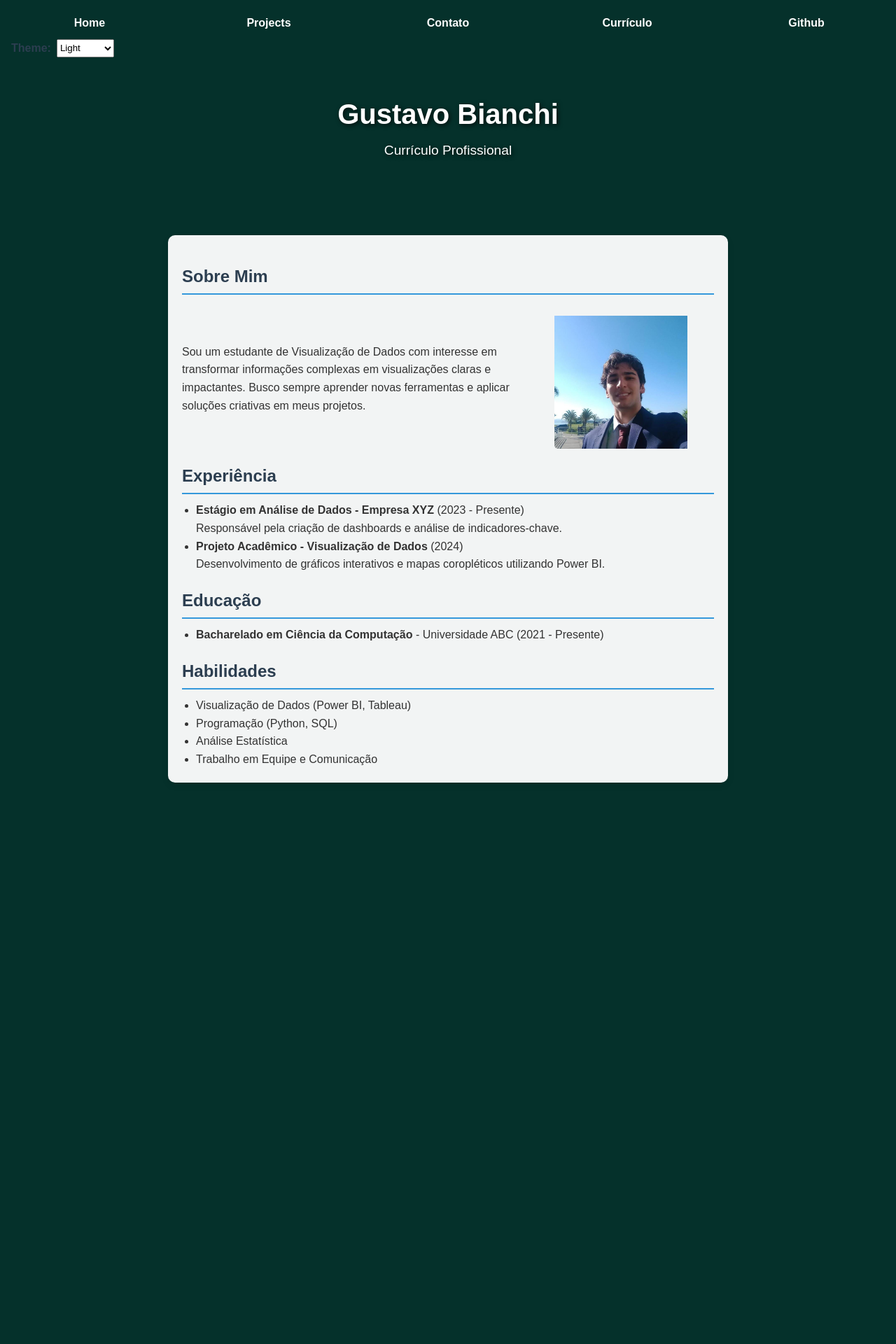
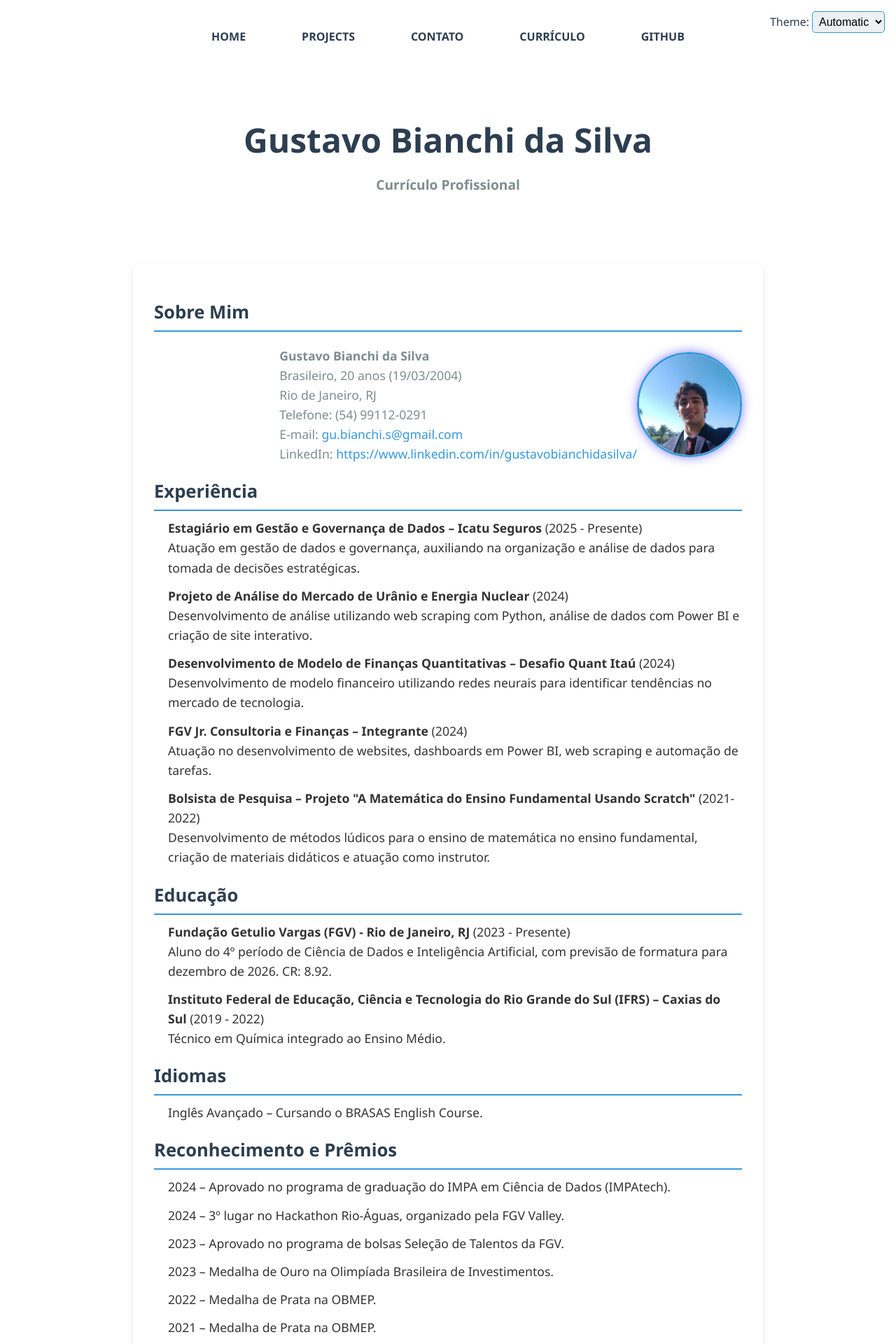
Before and after one commit to Gustyper/Portifolio_dataVis, a SvelteKit app: page /cv in a window 1280 px wide. Shown: the top 1920 px of the page at 70% size. Before the commit the page ends 1148 px from the top, so only its background shows below. Built offline with nearby package versions, Linux system fonts and the light colour scheme.

Commit message:
Finalizando e ajustando site

```diff
--- a/src/routes/contato/+page.svelte
+++ b/src/routes/contato/+page.svelte
@@ -3,6 +3,7 @@
 </svelte:head>
 
 <div class="form-container">
+        <h2>Entre em Contato</h2>
         <form action="#" method="post">
             <label for="email">Email:</label>
             <input type="email" id="email" name="email" required>
--- a/src/routes/cv/+page.svelte
+++ b/src/routes/cv/+page.svelte
@@ -1,10 +1,9 @@
 <svelte:head>
   <title>Currículo</title>
 </svelte:head>
-
 <div class="titulo-apresentacao">
         <div class="text-container">
-            <h1>Gustavo Bianchi</h1>
+            <h1>Gustavo Bianchi da Silva</h1>
             <p>Currículo Profissional</p>
         </div>
     </div>
@@ -13,35 +12,95 @@
         <section>
             <h2>Sobre Mim</h2>
             <div class="comfoto">
-                <p>Sou um estudante de Visualização de Dados com interesse em transformar informações complexas em visualizações claras e impactantes. Busco sempre aprender novas ferramentas e aplicar soluções criativas em meus projetos.</p>
-                <img src="images/perfil.jpg">
+                <p><strong>Gustavo Bianchi da Silva</strong><br>
+                Brasileiro, 20 anos (19/03/2004)<br>
+                Rio de Janeiro, RJ<br>
+                Telefone: (54) 99112-0291<br>
+                E-mail: <a href="mailto:gu.bianchi.s@gmail.com">gu.bianchi.s@gmail.com</a><br>
+                LinkedIn: <a href="https://www.linkedin.com/in/gustavobianchidasilva/" target="_blank">https://www.linkedin.com/in/gustavobianchidasilva/</a></p>
+                <img src="images/perfil.jpg" alt="Foto de Gustavo Bianchi">
             </div>
         </section>
 
         <section>
             <h2>Experiência</h2>
             <ul>
-                <li><strong>Estágio em Análise de Dados - Empresa XYZ</strong> (2023 - Presente)
-                    <br>Responsável pela criação de dashboards e análise de indicadores-chave.</li>
-                <li><strong>Projeto Acadêmico - Visualização de Dados</strong> (2024)
-                    <br>Desenvolvimento de gráficos interativos e mapas coropléticos utilizando Power BI.</li>
+                <li><strong>Estagiário em Gestão e Governança de Dados – Icatu Seguros</strong> (2025 - Presente)
+                    <br>Atuação em gestão de dados e governança, auxiliando na organização e análise de dados para tomada de decisões estratégicas.</li>
+                <li><strong>Projeto de Análise do Mercado de Urânio e Energia Nuclear</strong> (2024)
+                    <br>Desenvolvimento de análise utilizando web scraping com Python, análise de dados com Power BI e criação de site interativo.</li>
+                <li><strong>Desenvolvimento de Modelo de Finanças Quantitativas – Desafio Quant Itaú</strong> (2024)
+                    <br>Desenvolvimento de modelo financeiro utilizando redes neurais para identificar tendências no mercado de tecnologia.</li>
+                <li><strong>FGV Jr. Consultoria e Finanças – Integrante</strong> (2024)
+                    <br>Atuação no desenvolvimento de websites, dashboards em Power BI, web scraping e automação de tarefas.</li>
+                <li><strong>Bolsista de Pesquisa – Projeto "A Matemática do Ensino Fundamental Usando Scratch"</strong> (2021-2022)
+                    <br>Desenvolvimento de métodos lúdicos para o ensino de matemática no ensino fundamental, criação de materiais didáticos e atuação como instrutor.</li>
             </ul>
         </section>
 
         <section>
             <h2>Educação</h2>
             <ul>
-                <li><strong>Bacharelado em Ciência da Computação</strong> - Universidade ABC (2021 - Presente)</li>
+                <li><strong>Fundação Getulio Vargas (FGV) - Rio de Janeiro, RJ</strong> (2023 - Presente)
+                    <br>Aluno do 4º período de Ciência de Dados e Inteligência Artificial, com previsão de formatura para dezembro de 2026. CR: 8.92.</li>
+                <li><strong>Instituto Federal de Educação, Ciência e Tecnologia do Rio Grande do Sul (IFRS) – Caxias do Sul</strong> (2019 - 2022)
+                    <br>Técnico em Química integrado ao Ensino Médio.</li>
             </ul>
         </section>
 
         <section>
-            <h2>Habilidades</h2>
+            <h2>Idiomas</h2>
             <ul>
-                <li>Visualização de Dados (Power BI, Tableau)</li>
-                <li>Programação (Python, SQL)</li>
-                <li>Análise Estatística</li>
-                <li>Trabalho em Equipe e Comunicação</li>
+                <li>Inglês Avançado – Cursando o BRASAS English Course.</li>
+            </ul>
+        </section>
+
+        <section>
+            <h2>Reconhecimento e Prêmios</h2>
+            <ul>
+                <li>2024 – Aprovado no programa de graduação do IMPA em Ciência de Dados (IMPAtech).</li>
+                <li>2024 – 3º lugar no Hackathon Rio-Águas, organizado pela FGV Valley.</li>
+                <li>2023 – Aprovado no programa de bolsas Seleção de Talentos da FGV.</li>
+                <li>2023 – Medalha de Ouro na Olimpíada Brasileira de Investimentos.</li>
+                <li>2022 – Medalha de Prata na OBMEP.</li>
+                <li>2021 – Medalha de Prata na OBMEP.</li>
+                <li>2021 – Menção Honrosa na Olimpíada Nacional de Ciências (ONC).</li>
+                <li>2019 – Menção Honrosa na OBMEP.</li>
+            </ul>
+        </section>
+
+        <section>
+            <h2>Atividades Extracurriculares</h2>
+            <ul>
+                <li>02/2025 - Presente - Grupo de estudos sobre amazônia legal com aplicação de modelos de machine learning em textos.</li>
+                <li>03/2023 – 01/2025 – Membro da Altair, entidade estudantil da FGV de desenvolvimento de jogos.</li>
+                <li>06/2024 – 12/2024 – Projeto sobre o mercado de urânio e sua relação com energia nuclear.</li>
+                <li>06/2024 – 11/2024 – Desenvolvimento de modelo de finanças quantitativas para o Desafio Quant Itaú.</li>
+                <li>01/2024 – 07/2024 – Integrante da FGV Jr. Consultoria e Finanças, área de Digital Development.</li>
+                <li>07/2021 – 12/2022 – Bolsista de Pesquisa no projeto "A Matemática do Ensino Fundamental Usando Scratch".</li>
+            </ul>
+        </section>
+
+        <section>
+            <h2>Formação Complementar</h2>
+            <ul>
+                <li>Set/2024 – Estratégias Quantitativas – Curso de finanças quantitativas na Udemy (Banco Itaú).</li>
+                <li>Nov/2022 – Québec Java Digital – Bootcamp de Java, focado em programação orientada a objetos.</li>
+                <li>Abr/2022 – Introduction to Quantum Computing – Curso sobre computação quântica, realizado pela QubitXQubit e IBM.</li>
+                <li>Set/2021 – Desenvolvimento Java – Curso de programação em Java pelo projeto “+PraTI”.</li>
+                <li>Jun/2021 – Introdução à Programação – Curso de lógica de programação e HTML/CSS.</li>
+                <li>Jun/2021 – Marketing Digital: O Segredo para o Verdadeiro Engajamento – Curso do SEBRAE RS.</li>
+                <li>Mai/2021 – Gestão de Finanças Empresariais – Curso da Rede Fecomércio-RS.</li>
+                <li>Nov/2020 – Unreal Engine C++ Developer – Curso de desenvolvimento de jogos em C++ (Udemy).</li>
+                <li>Dez/2017 – Lógica de Programação: Deixando Seus Programas Espertos – Curso do IFRS.</li>
+            </ul>
+        </section>
+
+        <section>
+            <h2>Trabalho Voluntário</h2>
+            <ul>
+                <li>FGV+ – Participação em ação de limpeza da praia de Ipanema.</li>
+                <li>Auxiliar de Saúde, Transporte e Conectividade - G20 Brasil 2024 – Organização do credenciamento de motoristas e apoio na recepção de diplomatas.</li>
             </ul>
         </section>
     </div>
--- a/static/style.css
+++ b/static/style.css
@@ -1,3 +1,4 @@
+/* Resetando os estilos */
 * {
     margin: 0;
     padding: 0;
@@ -5,27 +6,121 @@
 }
 
 html {
-    color-scheme: dark light;
+    font-size: 16px;
+}
+
+/* Estilo para o tema Light */
+:root[color-scheme="light"] {
+    background-color: #f4f4f4;
+    color: #333;
+}
+
+:root[color-scheme="light"] .container {
+    background-color: white;
+    color: #333;
+}
+
+:root[color-scheme="light"] h2 {
+    color: #2c3e50;
+}
+
+:root[color-scheme="light"] a {
+    color: #3498db;
+}
+
+:root[color-scheme="light"] a:hover {
+    color: #2c3e50;
+}
+
+/* Estilo para o tema Dark */
+:root[color-scheme="dark"] {
+    background-color: #0d1117;
+    color: #e5e5e5;
+}
+
+:root[color-scheme="dark"] .container {
+    background-color: #1f1f1f;
+    color: #e5e5e5;
+}
+
+:root[color-scheme="dark"] h2 {
+    color: #3498db;
+}
+
+:root[color-scheme="dark"] a {
+    color: #00ff96;
+}
+
+:root[color-scheme="dark"] a:hover {
+    color: #2c3e50;
 }
 
 body {
-    font-family: Arial, sans-serif;
-    color: #333;
+    font-family: 'Segoe UI', Tahoma, Geneva, Verdana, sans-serif;
     line-height: 1.6;
-    background-color: #05312b;
     background-size: cover;
     background-position: center;
-    background-repeat: no-repeat;
     background-attachment: fixed;
 }
 
+body {
+    font-family: 'Segoe UI', Tahoma, Geneva, Verdana, sans-serif;
+    line-height: 1.6;
+    background-size: cover;
+    background-position: center;
+    background-attachment: fixed;
+}
+
+/* Definir o fundo com o GIF */
+.background {
+    position: absolute;
+    top: 0;
+    left: 0;
+    width: 100%;
+    height: 100%;
+    overflow: hidden;
+    z-index: -1; /* Garantir que o fundo fique atrás do conteúdo */
+}
+
+.background img {
+    width: 100%;
+    height: 100%;
+    object-fit: cover; /* Garante que o GIF cubra toda a tela sem distorcer */
+    filter: blur(5px); /* Aplica o desfoque no GIF */
+}
+
+/* Estilo para o texto centralizado */
+.contentHome {
+    position: absolute;
+    top: 50%;
+    left: 50%;
+    transform: translate(-50%, -50%);
+    text-align: center;
+    color: white;
+    font-size: 2rem;
+    z-index: 10; /* Garante que o conteúdo fique acima do fundo */
+}
+
+.contentHome h1 {
+    font-size: 3rem;
+    margin: 0;
+}
+
+.contentHome p {
+    font-size: 1.5rem;
+    margin-top: 10px;
+}
+
+/* Título de Apresentação */
 .titulo-apresentacao {
     height: 250px;
     display: flex;
     justify-content: center;
     align-items: center;
-    color: white;
-    text-shadow: 2px 2px 6px rgba(0, 0, 0, 0.7);
+    color: #2c3e50;
+    font-size: 2.5rem;
+    font-weight: 600;
+    text-align: center;
 }
 
 .text-container {
@@ -33,153 +128,168 @@ body {
 }
 
 .text-container h1 {
-    font-size: 2.5rem;
-    margin-bottom: 5px;
+    margin-bottom: 10px;
+    font-size: 3rem;
 }
 
 .text-container p {
     font-size: 1.2rem;
+    color: #7f8c8d;
 }
 
+/* Container principal */
 .container {
-    max-width: 800px;
+    max-width: 900px;
     margin: 30px auto;
-    padding: 20px;
-    background: rgba(255, 255, 255, 0.95);
+    padding: 30px;
+    background: white;
     border-radius: 10px;
     box-shadow: 0 4px 10px rgba(0, 0, 0, 0.1);
+    color: #333;
 }
 
-.comfoto {
-    display: flex;
-    align-items: center;
-    margin-top: 20px;
-}
-
-.comfoto img {
-    width: 30%;
-    padding-right: 5%;
-    padding-top: 10px;
-    border-radius: 5px;
-    border-color: #06048b;
-    border-width: 5px;
-}
-
-.current {
-    padding-bottom: 10px;
-    border-bottom: #94939b;
-    border-bottom: 0.4em;
-}
-
+/* Estilo dos projetos */
 h2 {
     margin-top: 20px;
     color: #2c3e50;
+    font-size: 1.6rem;
     border-bottom: 2px solid #3498db;
     padding-bottom: 5px;
 }
 
 ul {
-    list-style-type: disc;
+    list-style-type: none;
     margin-left: 20px;
     margin-top: 10px;
 }
 
+ul li {
+    margin-bottom: 12px;
+    font-size: 1.1rem;
+    line-height: 1.6;
+}
+
+a {
+    color: #3498db;
+    text-decoration: none;
+    transition: color 0.3s ease;
+}
+
+a:hover {
+    color: #2c3e50;
+    text-decoration: underline;
+}
+
+/* Estilo da foto e bolinha */
+.comfoto {
+    display: flex;
+    align-items: center;
+    justify-content: flex-end; /* Alinha a foto à direita */
+    margin-top: 20px;
+}
+
+.comfoto img {
+    width: 150px; /* Tamanho maior */
+    height: 150px; /* Tamanho maior */
+    border-radius: 50%;
+    border: 3px solid #3498db;
+    box-shadow: 0 0 15px rgba(17, 0, 255, 0.5);
+    transition: transform 0.3s ease, box-shadow 0.3s ease;
+}
+
+.comfoto img:hover {
+    transform: scale(1.1);
+    box-shadow: 0 0 25px rgb(0, 16, 104);
+}
+
+.bolinha {
+    width: 10px;
+    height: 10px;
+    background-color: #3498db; /* Azul */
+    border-radius: 50%;
+    margin-left: 10px;
+    display: inline-block;
+    vertical-align: middle;
+}
+
+.comfoto p {
+    font-size: 1.1rem;
+    color: #7f8c8d;
+    line-height: 1.6;
+}
+
+/* Estilo de navegação */
 nav {
     display: flex;
-    text-align: center;
-    margin-top: 20px;
-    margin-bottom: 10px;
-    --border-color: oklch(50% 10% 200 / 40%);
-    border-bottom-color: var(--border-color);
-    background-color: color-mix(in oklch, var(--color-accent), canvas 85%);
+    justify-content: center;
+    margin-top: 30px;
+    margin-bottom: 20px;
+    z-index: 100;
 }
 
 nav a {
-    margin: 0 10px;
+    margin: 0 20px;
     text-align: center;
-    text-decoration: none;
     font-weight: bold;
-    transition: color 0.2s ease;
-    flex: 1;
-    text-decoration: none;
-    color: white;
+    color: #2c3e50;
+    text-transform: uppercase;
+    padding: 10px 20px;
+    border-radius: 5px;
+    transition: all 0.3s ease;
 }
 
 nav a:hover {
-    background-color: rgba(252, 0, 210, 0.205);
-    text-decoration: underline;
-    color: var(--color-accent);
+    background-color: #3498db;
+    color: white;
+    text-decoration: none;
 }
 
+/* Estilo do formulário */
+.form-container {
+    max-width: 500px;
+    margin: 50px auto;
+    padding: 30px;
+    background: white;
+    border-radius: 8px;
+    box-shadow: 0 4px 10px rgba(0, 0, 0, 0.1);
+}
+
+.form-container h2 {
+    text-align: center;
+    font-size: 1.8rem;
+    color: #2c3e50;
+    margin-bottom: 20px;
+}
+
+/* Estilos do Formulário */
 form {
-    display: grid;
-    grid-template-columns: auto 1fr;
-    gap: 1em;
+    display: flex;
+    flex-direction: column;
+    gap: 20px;
 }
 
 label {
-    display: grid;
-    grid-template-columns: subgrid;
-}
-
-input{
-    grid-column: (1 / -1);
-}
-
-.color-scheme {
-    display: inline-flex;
-    gap: 4px;
-    position: absolute;
-    top: 3.5rem;
-    left: 1rem;
-}
-
-.color-scheme select {
-    margin-left: 4px;
-}
-
-/* Estilos gerais do formulário */
-.form-container {
-    max-width: 600px;
-    margin: 30px auto;
-    padding: 20px;
-    background: rgba(255, 255, 255, 0.9);
-    border-radius: 10px;
-    box-shadow: 0 4px 10px rgba(0, 0, 0, 0.1);
-}
-
-form {
-    display: flex;
-    flex-direction: column;
-    gap: 15px;
-}
-
-label {
-    font-size: 1rem;
-    font-weight: bold;
+    font-size: 1.1rem;
     color: #2c3e50;
-    margin-bottom: 5px;
 }
 
 input, textarea {
-    padding: 10px;
+    padding: 12px;
     font-size: 1rem;
     border: 2px solid #3498db;
     border-radius: 5px;
     outline: none;
-    transition: border-color 0.3s ease, box-shadow 0.3s ease;
-    background-color: #f9f9f9;
+    background-color: #ecf0f1;
+    color: #333;
+    transition: border-color 0.3s ease;
 }
 
 input:focus, textarea:focus {
     border-color: #2980b9;
-    box-shadow: 0 0 5px rgba(41, 128, 185, 0.5);
+    box-shadow: 0 0 5px rgba(41, 128, 185, 0.7);
 }
 
-textarea {
-    resize: vertical;
-}
-
+/* Estilo do botão */
 button {
     padding: 12px;
     font-size: 1.1rem;
@@ -188,13 +298,40 @@ button {
     border: none;
     border-radius: 5px;
     cursor: pointer;
-    transition: background-color 0.3s ease;
+    transition: all 0.3s ease;
 }
 
 button:hover {
     background-color: #2980b9;
+    box-shadow: 0 0 10px rgba(41, 128, 185, 0.5);
 }
 
 button:active {
     background-color: #1c5989;
+    box-shadow: 0 0 20px rgba(41, 128, 185, 1);
 }
+
+/* Posicionamento do seletor de tema no canto superior direito */
+.color-scheme {
+    position: absolute;
+    top: 1rem;
+    right: 1rem;
+    display: inline-flex;
+    gap: 4px;
+    align-items: center;
+    font-size: 1rem;
+}
+
+select {
+    padding: 5px;
+    border-radius: 5px;
+    background-color: #ecf0f1;
+    border: 1px solid #3498db;
+    font-size: 1rem;
+}
+
+select:focus {
+    outline: none;
+    border-color: #2980b9;
+    box-shadow: 0 0 5px rgba(41, 128, 185, 0.7);
+}
```
Also changed, not shown: src/routes/+page.svelte (+14 -1 lines), src/routes/projetos/+page.svelte (+4 -4 lines), static/global.js (+17 -14 lines), 1 other file (tests, documents, lock files or other folders). Lines whose indentation alone changed are shown as unchanged.
